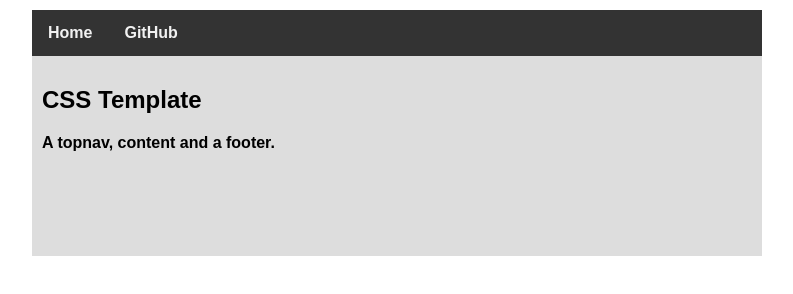
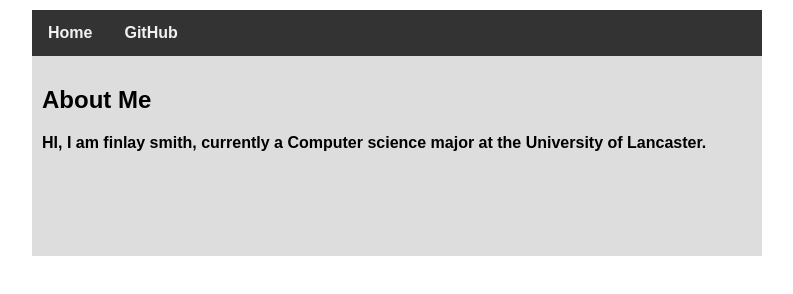
Before and after one commit to FinSmith198/FinSmith198.github.io, a plain HTML site: page about.html in a window 1280 px wide. Shown: the whole page, without its empty margins (243-1036 px from the left). Drawn offline with Linux system fonts and the light colour scheme.

Commit message:
changed the text away from the template

```diff
--- a/about.html
+++ b/about.html
@@ -15,8 +15,8 @@
             </div>
 
             <div class="content">
-                <h2>CSS Template</h2>
-                <p>A topnav, content and a footer.</p>
+                <h2>About Me</h2>
+                <p>HI, I am finlay smith, currently a Computer science major at the University of Lancaster.</p>
             </div>
         </div>
     </div>
--- a/style.css
+++ b/style.css
@@ -17,7 +17,7 @@ body {
     padding: 10px;
     color: #000;
     font-weight: bold;
-    font-family: Tahoma;
+    font-family: Tahoma, serif;
 }
 
 
```
Also changed, not shown: index.html (+2 -2 lines).
